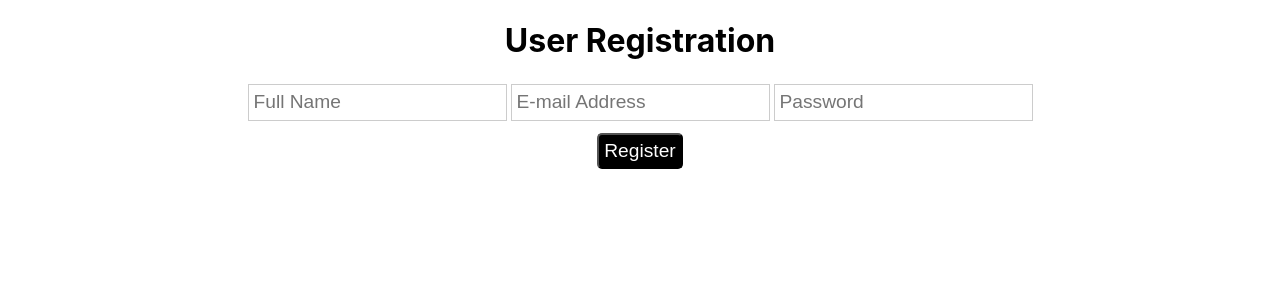
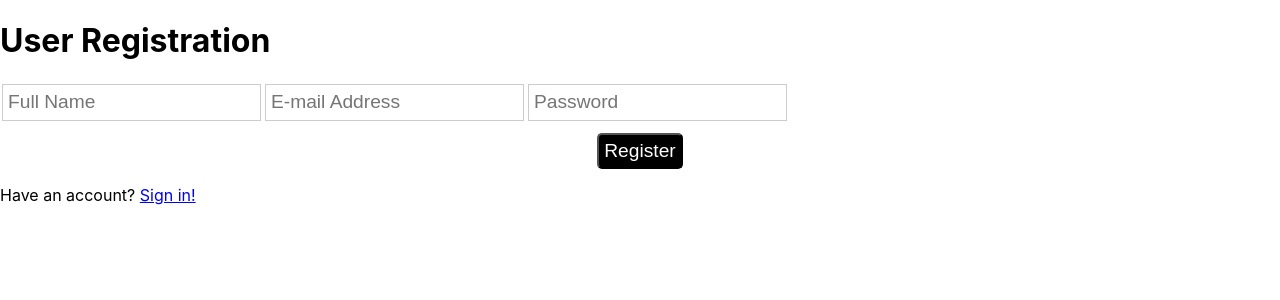
Before and after one commit to rahqis/mappin, a React (Create React App) app in the folder mappin_client/: page /signup in a window 1280 px wide. Shown: the top 300 px of the page. Built offline with nearby package versions, Linux system fonts and the light colour scheme; no server answers.

Commit message:
route signin and register to each other

```diff
--- a/mappin_client/package.json
+++ b/mappin_client/package.json
@@ -11,6 +11,7 @@
     "react": "^18.2.0",
     "react-dom": "^18.2.0",
     "react-firebase-hooks": "^5.0.3",
+    "react-router-dom": "^6.4.3",
     "react-scripts": "5.0.1",
     "web-vitals": "^2.1.4"
   },
--- a/mappin_client/src/App.js
+++ b/mappin_client/src/App.js
@@ -1,12 +1,11 @@
-
-import './App.css';
-import Login from './components/login';
-import Form from './components/signup';
+import "./App.css";
+import Login from "./components/login";
+import Form from "./components/signup";
 
 function App() {
   return (
-    <div className="App">
-      <Form/>
+    <div className='App'>
+      <Login />
     </div>
   );
 }
--- a/mappin_client/src/components/login.js
+++ b/mappin_client/src/components/login.js
@@ -1,6 +1,6 @@
 import React, { useState } from "react";
 import ReactDOM from "react-dom";
-
+import { Link } from "react-router-dom";
 import "./styles.css";
 
 function Login() {
@@ -51,34 +51,38 @@ function Login() {
   // Generate JSX code for error message
   const renderErrorMessage = (name) =>
     name === errorMessages.name && (
-      <div className="error">{errorMessages.message}</div>
+      <div className='error'>{errorMessages.message}</div>
     );
 
   // JSX code for login form
   const renderForm = (
-    <div className="form">
+    <div className='form'>
       <form onSubmit={handleSubmit}>
-        <div className="input-container">
+        <div className='input-container'>
           <label>Username </label>
-          <input type="text" name="uname" required />
+          <input type='text' name='uname' required />
           {renderErrorMessage("uname")}
         </div>
-        <div className="input-container">
+        <div className='input-container'>
           <label>Password </label>
-          <input type="password" name="pass" required />
+          <input type='password' name='pass' required />
           {renderErrorMessage("pass")}
         </div>
-        <div className="button-container">
-          <input type="submit" />
+        <div className='button-container'>
+          <input type='submit' />
         </div>
       </form>
+      <p>
+        Don't have an account?
+        <Link to='signup'>Sign up!</Link>
+      </p>
     </div>
   );
 
   return (
-    <div className="app">
-      <div className="login-form">
-        <div className="title">Sign In</div>
+    <div className='app'>
+      <div className='login-form'>
+        <div className='title'>Sign In</div>
         {isSubmitted ? <div>User is successfully logged in</div> : renderForm}
       </div>
     </div>
--- a/mappin_client/src/components/signup.js
+++ b/mappin_client/src/components/signup.js
@@ -1,6 +1,6 @@
 import React, { useEffect, useState } from "react";
 import { useAuthState } from "react-firebase-hooks/auth";
-//import { Link, useNavigate } from "react-router-dom";
+import { Link, Navigate } from "react-router-dom";
 import {
   auth,
   registerWithEmailAndPassword,
@@ -117,6 +117,12 @@ export default function Form() {
             Register
           </button>
         </form>
+        <p>
+          Have an account?{" "}
+          <Link to='..' relative='signin'>
+            Sign in!
+          </Link>
+        </p>
       </div>
     </div>
   );
--- a/mappin_client/src/components/styles.css
+++ b/mappin_client/src/components/styles.css
@@ -61,3 +61,7 @@
     gap: 8px;
     margin: 10px;
   }
+
+ .form {
+   align-content:space-between;
+ }
--- a/mappin_client/src/index.js
+++ b/mappin_client/src/index.js
@@ -1,13 +1,29 @@
-import React from 'react';
-import ReactDOM from 'react-dom/client';
-import './index.css';
-import App from './App';
-import reportWebVitals from './reportWebVitals';
+import React from "react";
+import ReactDOM from "react-dom/client";
+import "./index.css";
+import App from "./App";
+import { createBrowserRouter, RouterProvider, Route } from "react-router-dom";
+import reportWebVitals from "./reportWebVitals";
+import Form from "./components/signup";
+import Login from "./components/login";
+const router = createBrowserRouter([
+  {
+    path: "/",
+    element: <App />
+  },
+  {
+    path: "/signup",
+    element: <Form />
+  },
+  {
+    path: "/signin",
+    element: <Login />
+  }
+]);
 
-const root = ReactDOM.createRoot(document.getElementById('root'));
-root.render(
+ReactDOM.createRoot(document.getElementById("root")).render(
   <React.StrictMode>
-    <App />
+    <RouterProvider router={router} />
   </React.StrictMode>
 );
 
```
Also changed, not shown: 1 other file (tests, documents, lock files or other folders).
